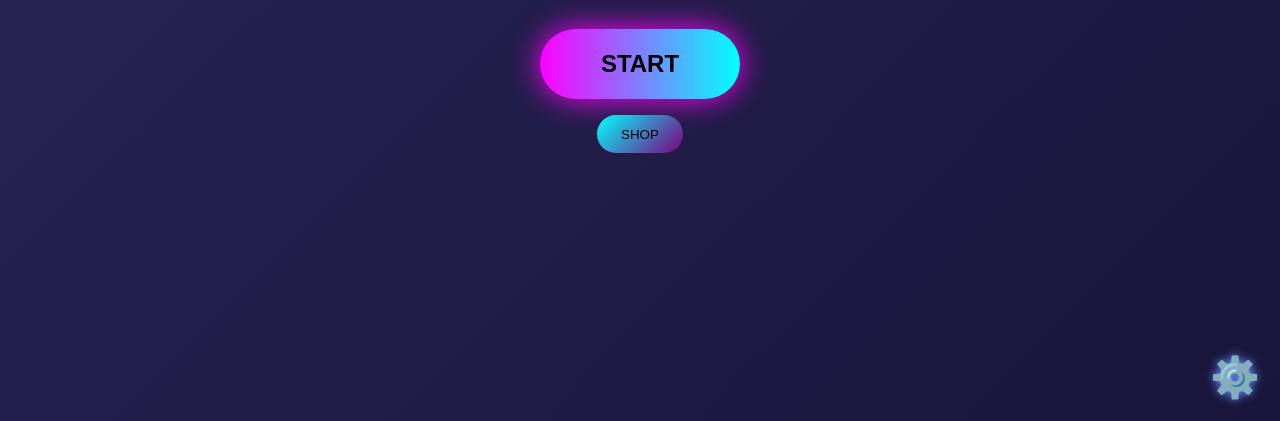
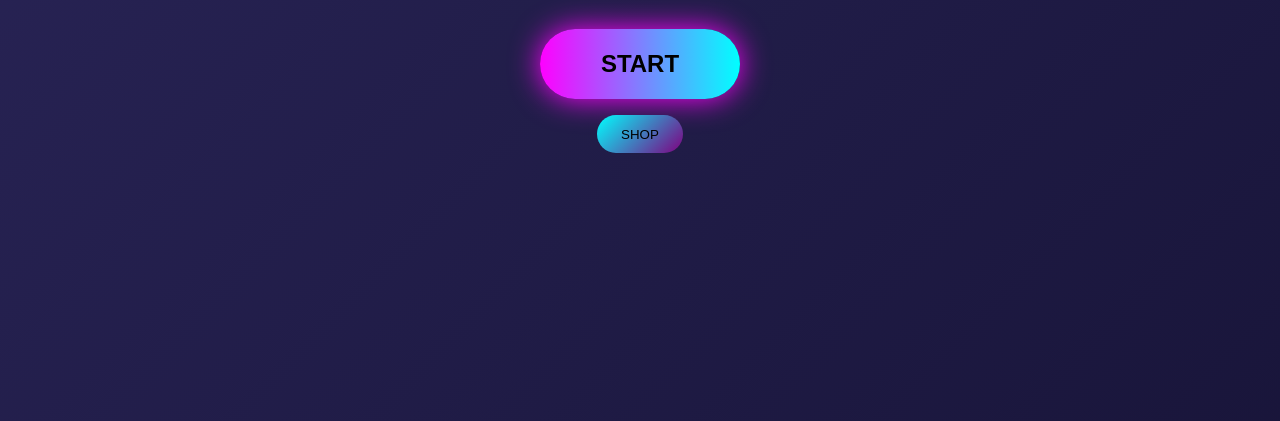
Before and after one commit to innovatorslss/g3, a plain HTML site: page index.html in a window 1280 px wide. Shown: the part 379-800 px from the top of the page. Drawn offline with Linux system fonts and the light colour scheme.

Commit message:
Update index.html

```diff
--- a/index.html
+++ b/index.html
@@ -249,7 +249,7 @@ body.boss{ animation: shake .3s infinite; }
 </div>
 
 <!-- SETTINGS -->
-<div id="settingsBtn">⚙️</div>
+<div id="settingsBtn"> </div>
 <div id="settingsPanel">
   <div style="display:flex; justify-content:space-between; align-items:center;">
     <h1 style="margin:0; font-size:1.5rem;">Settings</h1>
```
